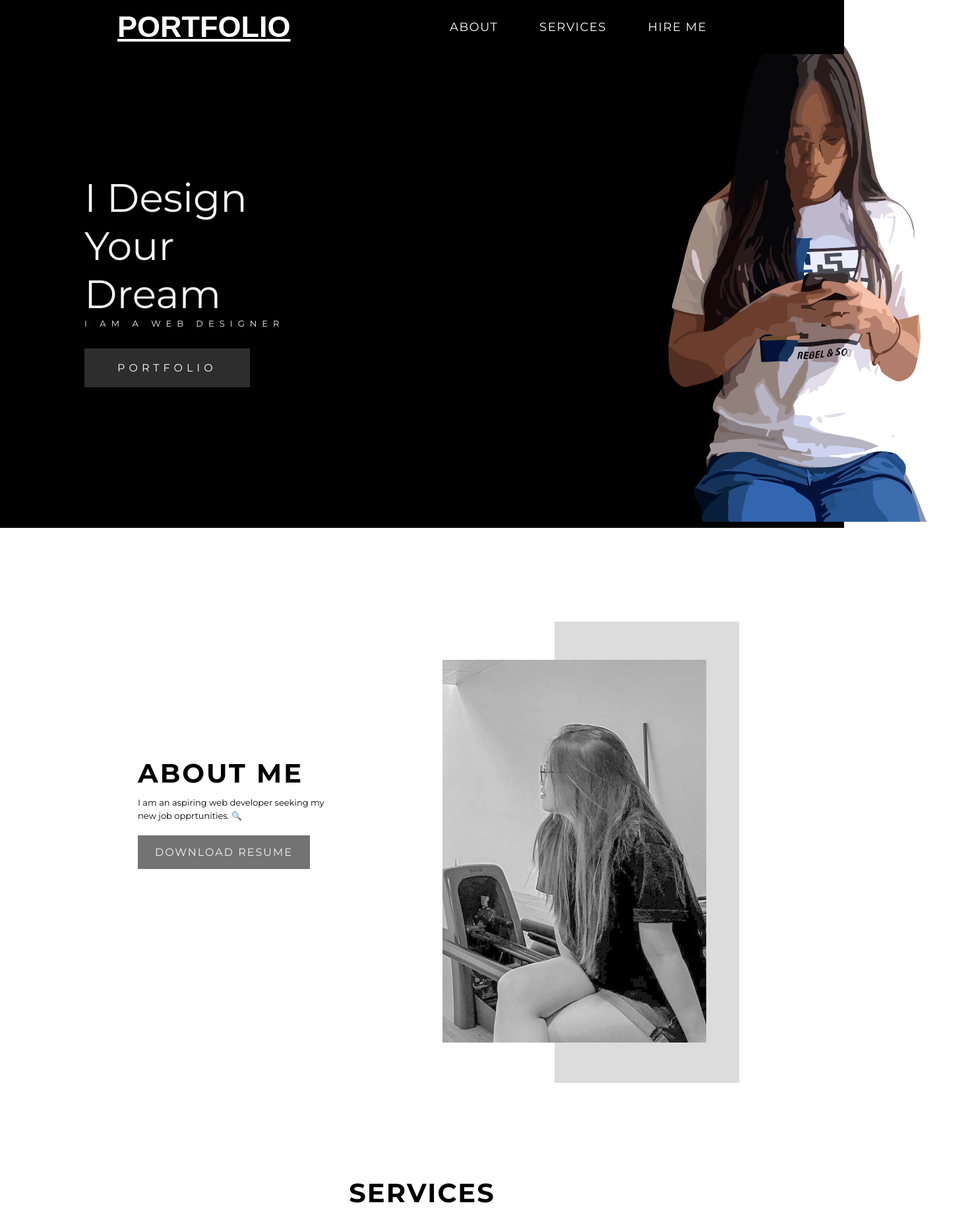
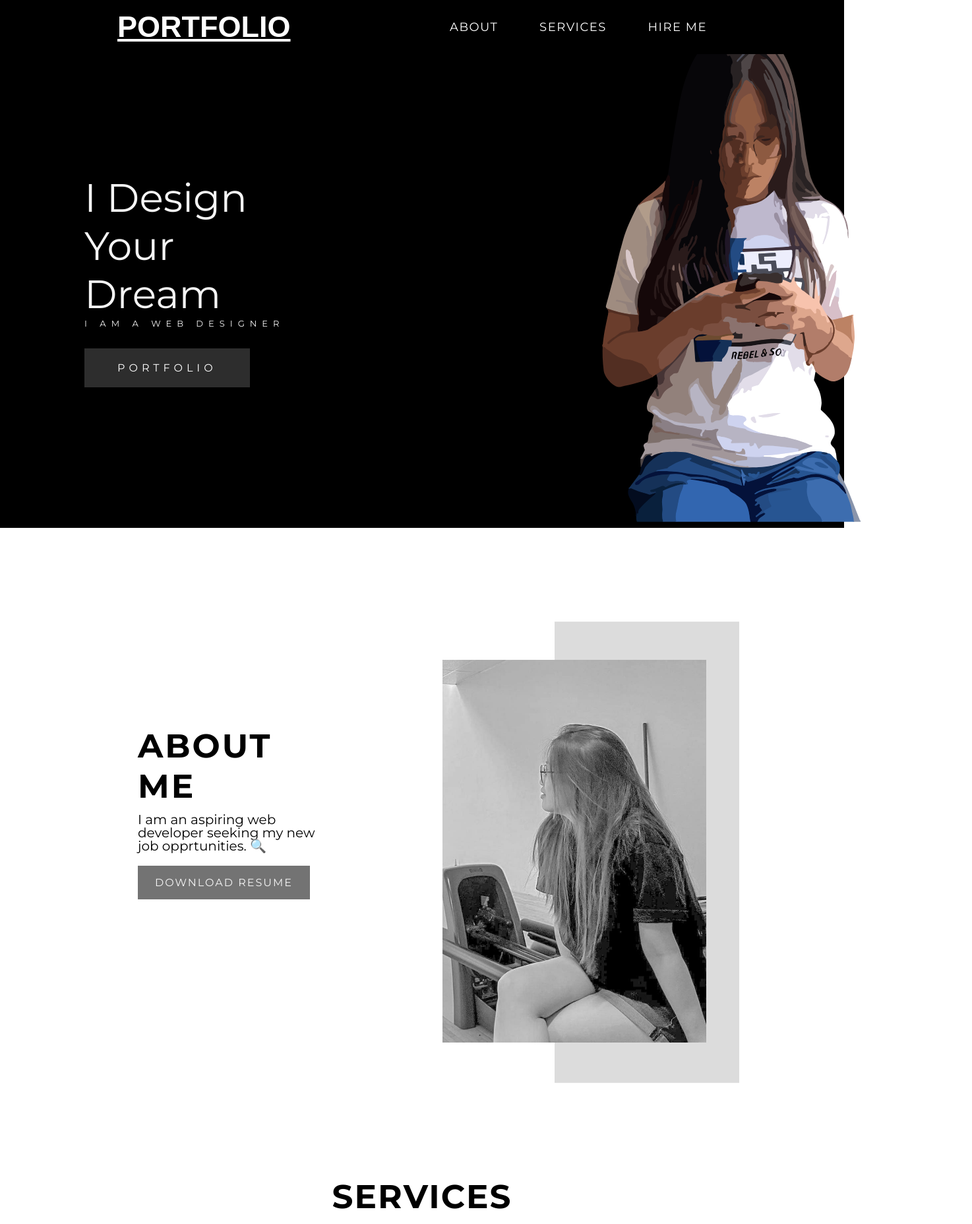
Before and after one commit to mryjybrcia/LOREM, a plain HTML site: page index.html in a window 1280 px wide. Shown: the top 1855 px of the page at 66% size, 1474 px wide, since content can reach past the window. Drawn offline with Linux system fonts and the light colour scheme; a script that the page names is missing.

Commit message:
Update LOREM

```diff
--- a/index.html
+++ b/index.html
@@ -50,10 +50,12 @@
         >
       </div>
       <div class="hero-img">
-        <img
-          src="MP1-SAMPPLE/images/368522235_761164156017732_1757944289090871678_n-removebg-preview (2).svg"
-          alt=""
-        />
+        <div class="hero-img-wrapper">
+          <img
+            src="MP1-SAMPPLE/images/368522235_761164156017732_1757944289090871678_n-removebg-preview (2).svg"
+            alt=""
+          />
+        </div>
       </div>
     </section>
     <!-- End Hero Section  -->
--- a/style.css
+++ b/style.css
@@ -200,13 +200,13 @@ html {
   text-align: center;
 }
 .about .about-info .about-info-heading {
-  font-size: 4rem;
+  font-size: 5rem;
   text-transform: uppercase;
   letter-spacing: 0.3rem;
   color: black;
 }
 .about .about-info .about-info-desc {
-  font-size: 1.3rem;
+  font-size: 2rem;
   line-height: 2rem;
   margin-top: 10px;
 }
@@ -261,13 +261,13 @@ html {
   text-align: center;
 }
 .services .services-header .services-header-heading {
-  font-size: 4rem;
+  font-size: 5rem;
   text-transform: uppercase;
   letter-spacing: 2px;
   color: black;
 }
 .services .services-header .services-header-desc {
-  font-size: 1.3rem;
+  font-size: 2rem;
   line-height: 2rem;
   margin-top: 20px;
 }
@@ -509,9 +509,19 @@ html {
     letter-spacing: 0.8rem;
   }
   .hero .hero-img img {
-    margin-left: 350px;
+    margin-left: 250px;
     height: 900px;
     width: 500px;
   }
+  /* .hero .hero-img .hero-img-wrapper {
+    margin-top: 50px;
+    height: auto;
+    max-width: 400px;
+    position: relative;
+    display: inline-block;
+    color: white;
+    height: 100%;
+    width: 100%;
+  } */
 }
 /* End Media Query For Desktop Only  */
```
